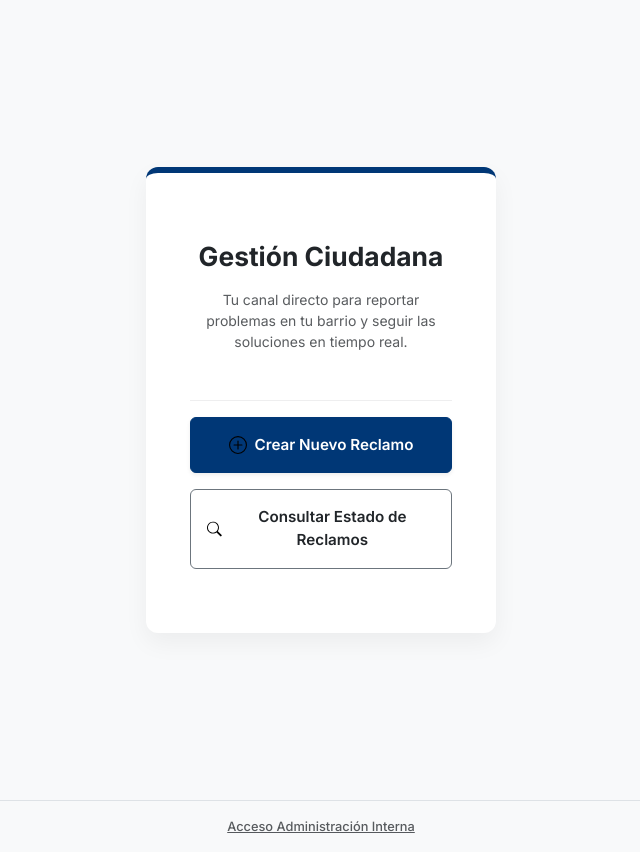
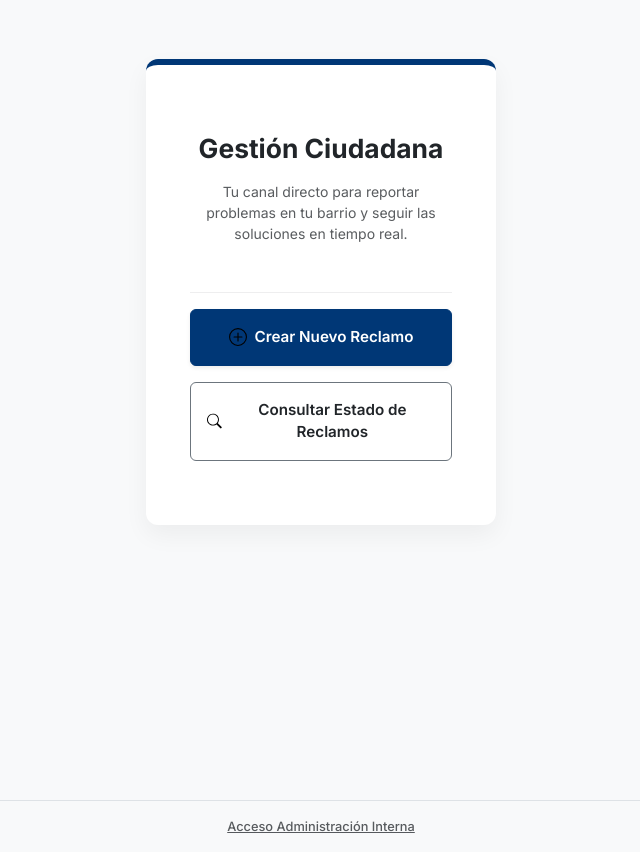
Before and after one commit to ivan-silva22/web-de-reclamos-vecinales, a React (Vite) app: page / in a window 1280 px wide. Shown: the whole page, without its empty margins (319-959 px from the left). Built offline with nearby package versions, Linux system fonts and the light colour scheme.

Commit message:
corregi las card de los formulario

```diff
--- a/src/App.css
+++ b/src/App.css
@@ -291,3 +291,17 @@ body, button, input, select, textarea, .table, .card {
   box-shadow: 0 10px 25px rgba(0, 0, 0, 0.05) !important;
   margin: auto;
 }
+
+.home-card {
+  width: 86%;
+  max-width: 350px;
+  min-height: 460px;
+  border-radius: 12px !important;
+  border-top: 6px solid #003776 !important;
+  box-shadow: 0 10px 25px rgba(0, 0, 0, 0.05) !important;
+  margin: auto;
+
+
+  margin-top: 1% !important;
+
+}
--- a/src/App.jsx
+++ b/src/App.jsx
@@ -1,5 +1,5 @@
 import React, { useState } from 'react';
-import { BrowserRouter as Router, Routes, Route, Navigate, useNavigate } from 'react-router-dom';
+import { BrowserRouter as Router, Routes, Route, Navigate, useNavigate, useLocation } from 'react-router-dom';
 import 'bootstrap/dist/css/bootstrap.min.css';
 import './App.css';
 
@@ -9,9 +9,12 @@ import ClaimStatus from './components/views/ClaimStatus';
 import Login from './components/views/Login';
 import AdminDashboard from './components/views/AdminDashboard';
 
-// Creamos un componente intermedio para poder usar el hook useNavigate dentro del contexto del Router
 const AppRoutes = () => {
   const navigate = useNavigate();
+
+  // SOLUCIÓN CLAVE: Escuchamos la ubicación actual de React Router
+  const location = useLocation();
+
   // Estado para simular si el operador inició sesión o no
   const [isAuthenticated, setIsAuthenticated] = useState(false);
 
@@ -50,8 +53,8 @@ const AppRoutes = () => {
         <Route path="*" element={<Navigate to="/" replace />} />
       </Routes>
 
-      {/* Footer formal y discreto para acceder al login administrativo durante la demo */}
-      {window.location.pathname !== '/admin' && (
+      {/* Renderizado condicional reactivo utilizando location.pathname */}
+      {location.pathname !== '/admin' && (
         <footer className="text-center py-3 bg-light border-top" style={{ fontSize: "0.8rem" }}>
           <span
             style={{ cursor: "pointer", textDecoration: "underline" }}
--- a/src/components/views/Home.jsx
+++ b/src/components/views/Home.jsx
@@ -4,8 +4,10 @@ import { PlusCircle, Search } from "react-bootstrap-icons";
 
 const Home = ({ alHacerClicIniciar, alHacerClicVerMapa }) => {
   return (
-    <Container className="d-flex align-items-center justify-content-center min-vh-100 py-4 bg-light">
-      <Card className="border-0 bg-white text-dark p-4 text-center home-card">
+    // CAMBIO CLAVE: Cambiamos 'align-items-center' por 'align-items-start' e incrementamos el padding superior (pt-5)
+    <Container className="d-flex align-items-start justify-content-center min-vh-100 pt-5 pb-4 bg-light">
+      {/* Añadimos un estilo inline mt-4 o mt-md-5 para calibrar la altura exacta del rebote superior */}
+      <Card className="border-0 bg-white text-dark p-4 text-center home-card mt-4" style={{ marginTop: "12vh" }}>
         <Card.Body className="d-flex flex-column justify-content-between">
 
           {/* Encabezado Institucional */}
@@ -42,7 +44,7 @@ const Home = ({ alHacerClicIniciar, alHacerClicVerMapa }) => {
                 size="lg"
                 className="w-100 py-3 fw-semibold text-dark border-secondary d-flex align-items-center justify-content-center gap-2"
                 onClick={alHacerClicVerMapa}
-                style={{ borderRadius: "6px", fontSize: "0.95rem" }} /* Unificamos el tamaño de fuente para evitar saltos visuales */
+                style={{ borderRadius: "6px", fontSize: "0.95rem" }}
               >
                 <Search size={16} />
                 Consultar Estado de Reclamos
```
